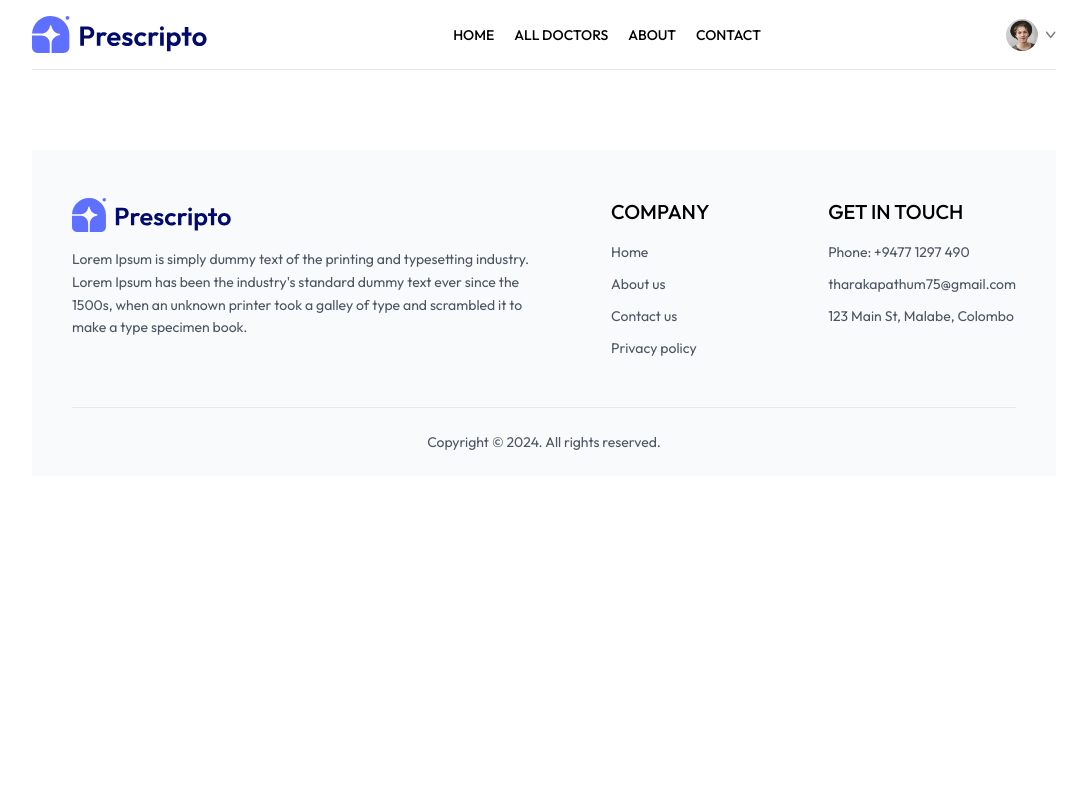
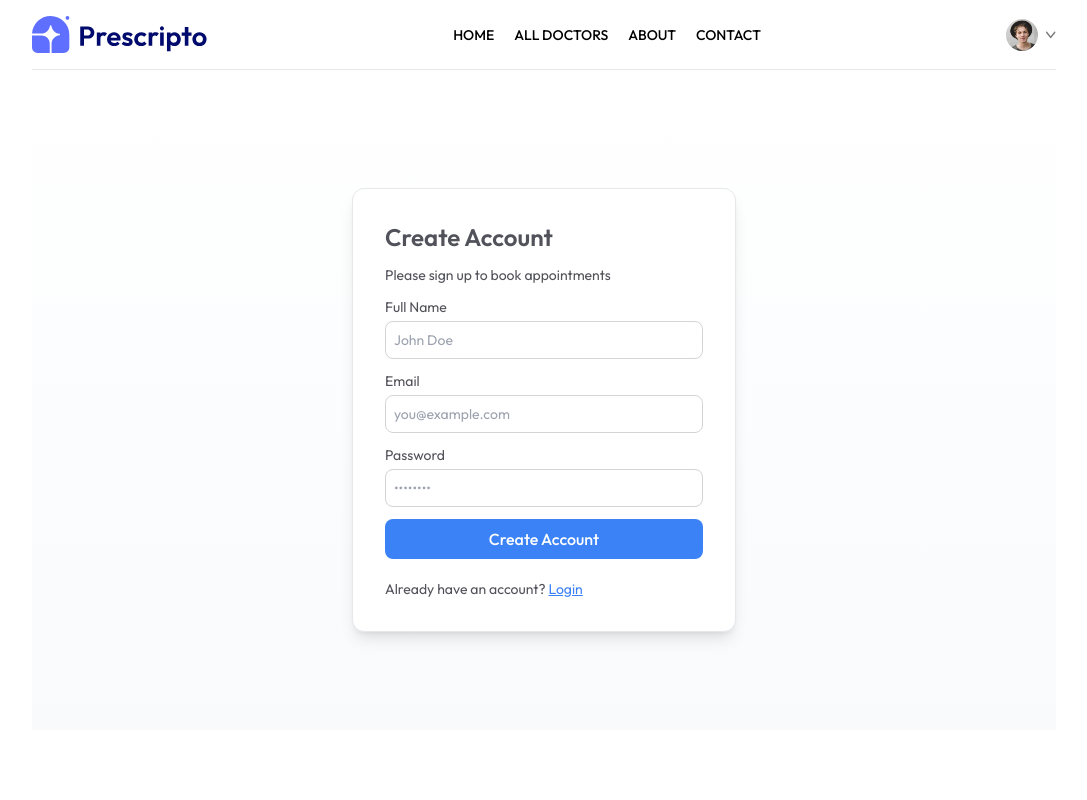
Before and after one commit to Pathum-Tharaka/Doctor_Appointment_Site, a React (Vite) app in the folder FrontEnd/: page /login in a window 1280 px wide. Shown: the top 800 px of the page, without its empty margins (96-1183 px from the left). Built offline with nearby package versions, Linux system fonts and the light colour scheme.

Commit message:
Update Login.jsx

```diff
--- a/FrontEnd/src/pages/Login.jsx
+++ b/FrontEnd/src/pages/Login.jsx
@@ -1,11 +1,148 @@
-import React from 'react'
+import React, { useState } from 'react';
 
 const Login = () => {
+  const [state, setState] = useState('Sign Up');
+  const [email, setEmail] = useState('');
+  const [password, setPassword] = useState('');
+  const [name, setName] = useState('');
+  const [error, setError] = useState('');
+  const [isAnimating, setIsAnimating] = useState(false);
+
+  const onSubmitHandler = async (event) => {
+    event.preventDefault();
+
+    if (state === 'Sign Up' && !name.trim()) {
+      setError('Please enter your name');
+      return;
+    }
+    if (!email.trim()) {
+      setError('Please enter your email');
+      return;
+    }
+    if (!password.trim()) {
+      setError('Please enter your password');
+      return;
+    }
+
+    setError('');
+    console.log({ name, email, password });
+  };
+
+  const switchForm = () => {
+    setIsAnimating(true);
+    setTimeout(() => {
+      setState(state === 'Sign Up' ? 'Login' : 'Sign Up');
+      setError('');
+      setEmail('');
+      setPassword('');
+      setName('');
+      setIsAnimating(false);
+    }, 300);
+  };
+
   return (
-    <div>
+    <form onSubmit={onSubmitHandler} className="min-h-[80vh] flex items-center bg-gradient-to-b from-white to-slate-50">
+      <div
+        className={`flex flex-col gap-3 m-auto items-start p-8 min-w-[340px] sm:min-w-96
+          border rounded-xl text-zinc-600 text-sm shadow-lg bg-white
+          transition-all duration-300 ease-in-out transform
+          ${isAnimating ? 'scale-95 opacity-0' : 'scale-100 opacity-100'}`}
+      >
+        <p className="text-2xl font-semibold">{state === 'Sign Up' ? 'Create Account' : 'Login'}</p>
+        <p>Please {state === 'Sign Up' ? 'sign up' : 'log in'} to book appointments</p>
 
-    </div>
-  )
+        {error && (
+          <div className="w-full bg-red-50 border border-red-200 text-red-600 px-4 py-2 rounded-lg">
+            {error}
+          </div>
+        )}
+
+        {state === 'Sign Up' && (
+          <div className="w-full">
+            <p className="mb-1">Full Name</p>
+            <input
+              className="border border-zinc-300 rounded-lg w-full p-2
+                focus:outline-none focus:ring-2 focus:ring-blue-100 focus:border-blue-400
+                transition-all duration-300 hover:border-blue-200"
+              type="text"
+              onChange={(e) => setName(e.target.value)}
+              value={name}
+              placeholder="John Doe"
+            />
+          </div>
+        )}
+
+        <div className="w-full">
+          <p className="mb-1">Email</p>
+          <input
+            className="border border-zinc-300 rounded-lg w-full p-2
+              focus:outline-none focus:ring-2 focus:ring-blue-100 focus:border-blue-400
+              transition-all duration-300 hover:border-blue-200"
+            type="email"
+            onChange={(e) => setEmail(e.target.value)}
+            value={email}
+            placeholder="you@example.com"
+          />
+        </div>
+
+        <div className="w-full">
+          <p className="mb-1">Password</p>
+          <input
+            className="border border-zinc-300 rounded-lg w-full p-2
+              focus:outline-none focus:ring-2 focus:ring-blue-100 focus:border-blue-400
+              transition-all duration-300 hover:border-blue-200"
+            type="password"
+            onChange={(e) => setPassword(e.target.value)}
+            value={password}
+            placeholder="••••••••"
+          />
+        </div>
+
+        <button
+          type="submit"
+          className="bg-blue-500 w-full p-2 rounded-lg text-white text-base font-medium
+            hover:bg-blue-600 active:scale-[0.98] transform
+            transition-all duration-200
+            hover:shadow-lg hover:shadow-blue-500/25"
+        >
+          {state === 'Sign Up' ? 'Create Account' : 'Login'}
+        </button>
+
+        <p className="text-sm mt-2">
+          {state === 'Sign Up' ? 'Already have an account?' : "Don't have an account?"}{' '}
+          <span
+            className="text-blue-500 hover:text-blue-600 underline cursor-pointer
+              hover:decoration-2 transition-all duration-200"
+            onClick={switchForm}
+          >
+            {state === 'Sign Up' ? 'Login' : 'Sign Up'}
+          </span>
+        </p>
+      </div>
+    </form>
+  );
+};
+
+// Add these custom animations to your Tailwind CSS configuration
+const styles = `
+@keyframes popup {
+  0% {
+    opacity: 0;
+    transform: scale(0.95);
+  }
+  100% {
+    opacity: 1;
+    transform: scale(1);
+  }
 }
 
-export default Login
+.popup {
+  animation: popup 0.3s ease-out forwards;
+}
+`;
+
+const styleSheet = document.createElement('style');
+styleSheet.textContent = styles;
+document.head.appendChild(styleSheet);
+
+export default Login;
```
